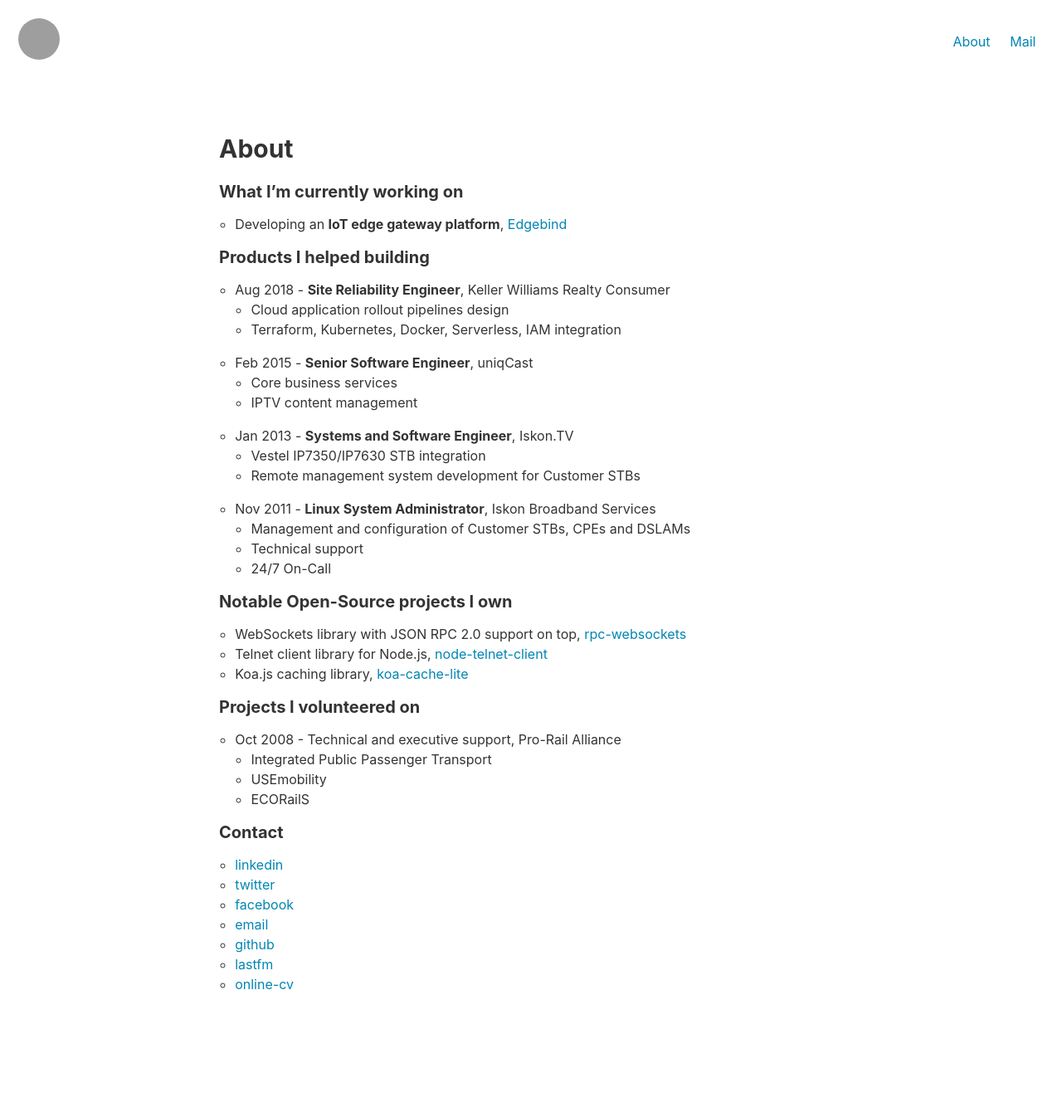
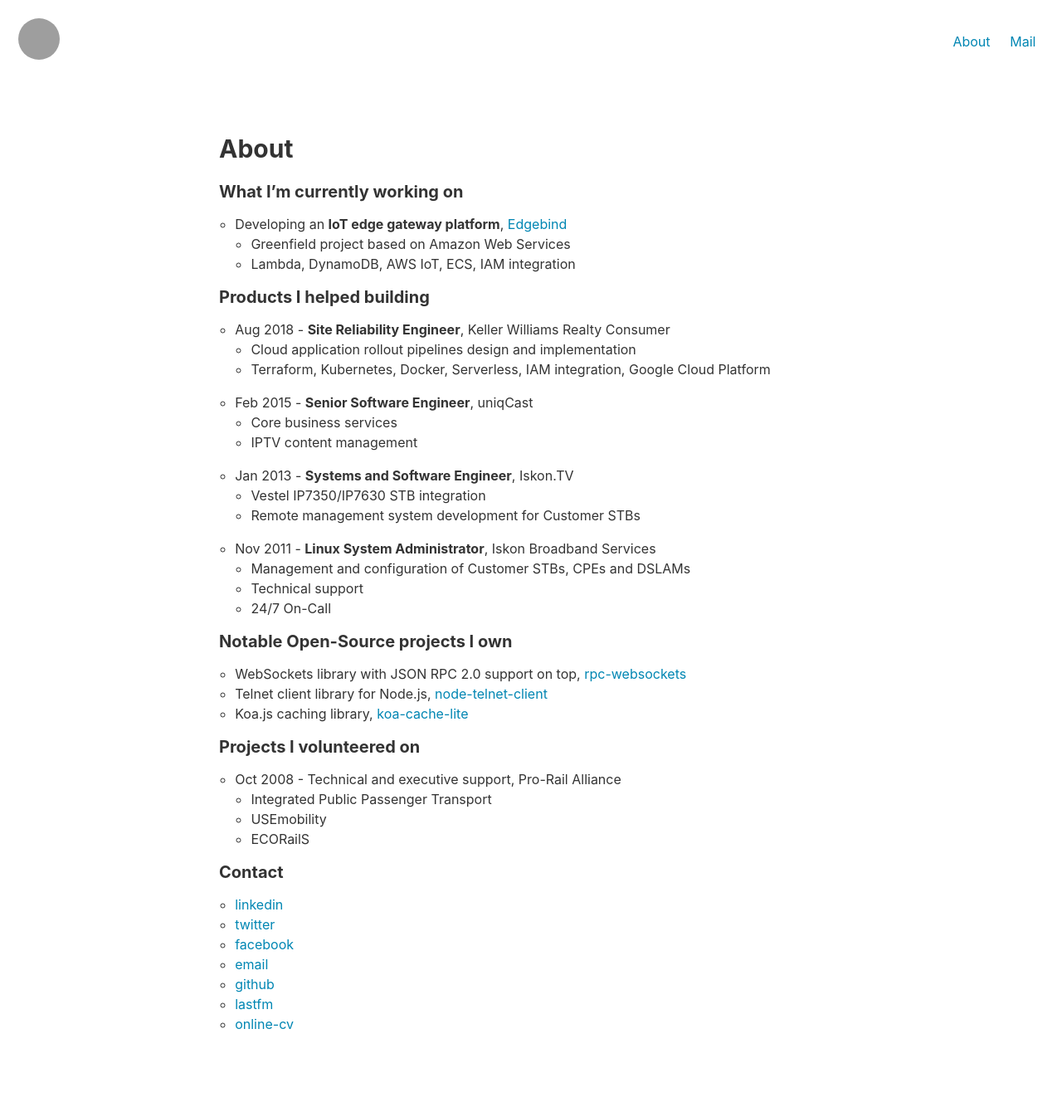
Before and after one commit to mkozjak/mkozjak.github.io, a Jekyll site: the page built from about.md, in a window 1280 px wide. Shown: the whole page at 83% size. Built offline with Jekyll 4.4.1, drawn with Linux system fonts in a browser that asks for light colours; before the commit the page ends 1286 px from its top, so only the background shows below that; grey boxes are pictures that could not be loaded.

Commit message:
finish up bio

```diff
--- a/about.md
+++ b/about.md
@@ -6,11 +6,13 @@
 
 #### What I'm currently working on
 - Developing an **IoT edge gateway platform**, <a href="https://www.edgebind.io">Edgebind</a>
+  - Greenfield project based on Amazon Web Services
+  - Lambda, DynamoDB, AWS IoT, ECS, IAM integration
 
 #### Products I helped building
 - Aug 2018 - **Site Reliability Engineer**, Keller Williams Realty Consumer
-  - Cloud application rollout pipelines design
-  - Terraform, Kubernetes, Docker, Serverless, IAM integration
+  - Cloud application rollout pipelines design and implementation
+  - Terraform, Kubernetes, Docker, Serverless, IAM integration, Google Cloud Platform
 - Feb 2015 - **Senior Software Engineer**, uniqCast
   - Core business services
   - IPTV content management
```
